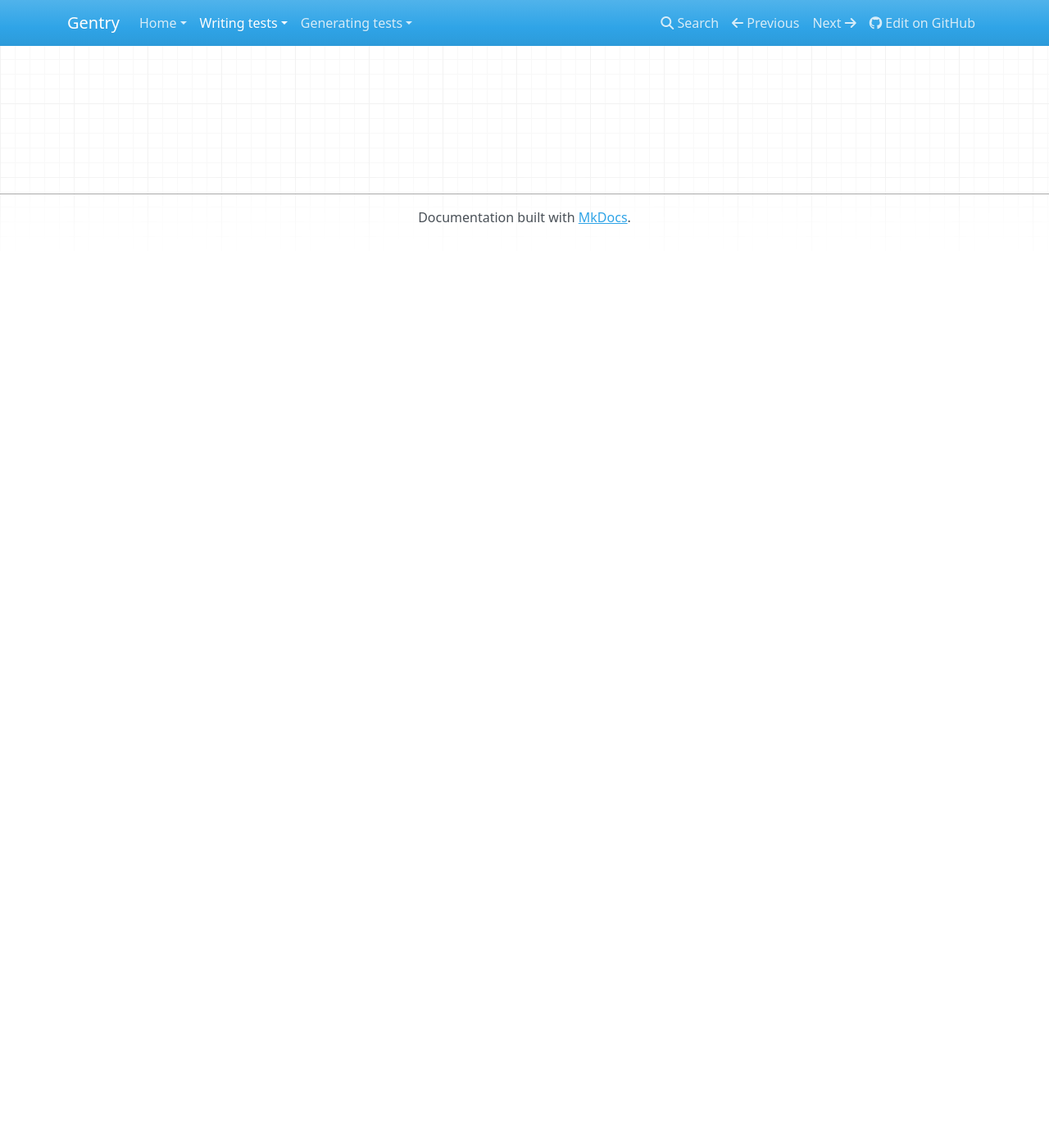
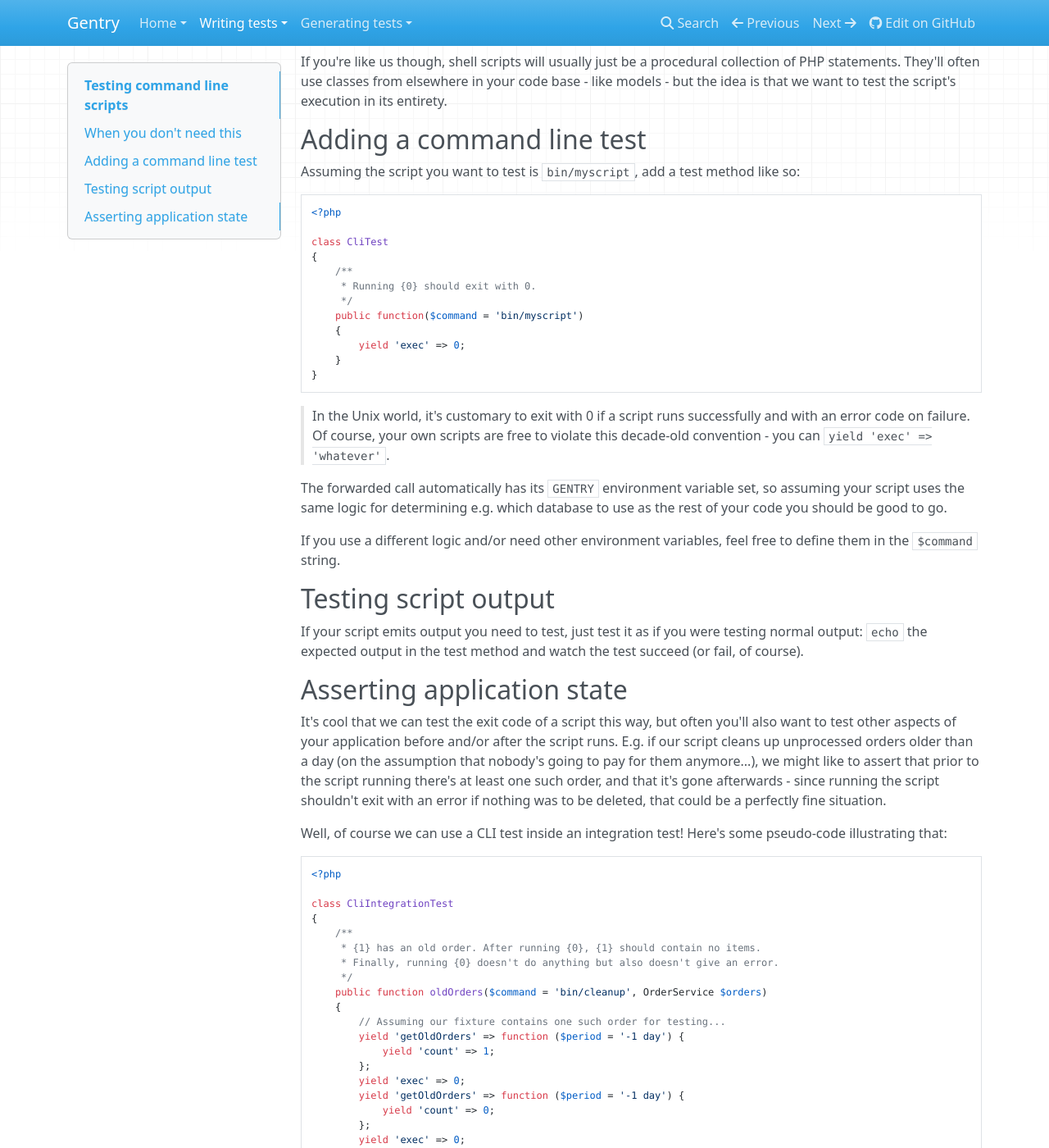
Before and after one commit to gentry-php/gentry, an MkDocs documentation site: the page built from docs/writing/cli.md, in a window 1280 px wide and 1400 px high, scrolled down 270 px. Shown: the whole window at 82% size. Built offline with MkDocs 1.6.1, drawn with Linux system fonts in a browser that asks for light colours; nearby versions of some CDN libraries; old or Windows-style settings are respelled for this version of MkDocs; before the commit the page ends 900 px from its top, so only the background shows below that; some of the changed text lies outside the part shown.

Commit message:
write cli docs

````diff
--- a/docs/writing/cli.md
+++ b/docs/writing/cli.md
@@ -1 +1,99 @@
 # Testing command line scripts
+More complex projects usually also contain one or more command line scripts.
+Wouldn't it be awesome if we can test those too? _Guess what:_ we can!
+
+## When you don't need this
+In certain frameworks (e.g. Laravel), commands are defined as objects extending
+a command class or such. If you're using one of those, you can probably simply
+inject the command class and test it normally (maybe defining some stuff like
+CLI parameters are arguments).
+
+If you're like us though, shell scripts will usually just be a procedural
+collection of PHP statements. They'll often use classes from elsewhere in your
+code base - like models - but the idea is that we want to test the script's
+execution in its entirety.
+
+## Adding a command line test
+Assuming the script you want to test is `bin/myscript`, add a test method like
+so:
+
+```php
+<?php
+
+class CliTest
+{
+    /**
+     * Running {0} should exit with 0.
+     */
+    public function($command = 'bin/myscript')
+    {
+        yield 'exec' => 0;
+    }
+}
+```
+
+> In the Unix world, it's customary to exit with 0 if a script runs
+> successfully and with an error code on failure. Of course, your own scripts
+> are free to violate this decade-old convention - you can `yield 'exec' =>
+> 'whatever'`.
+
+The forwarded call automatically has its `GENTRY` environment variable set, so
+assuming your script uses the same logic for determining e.g. which database to
+use as the rest of your code you should be good to go.
+
+If you use a different logic and/or need other environment variables, feel free
+to define them in the `$command` string.
+
+## Testing script output
+If your script emits output you need to test, just test it as if you were
+testing normal output: `echo` the expected output in the test method and watch
+the test succeed (or fail, of course).
+
+## Asserting application state
+It's cool that we can test the exit code of a script this way, but often you'll
+also want to test other aspects of your application before and/or after the
+script runs. E.g. if our script cleans up unprocessed orders older than a day
+(on the assumption that nobody's going to pay for them anymore...), we might
+like to assert that prior to the script running there's at least one such order,
+and that it's gone afterwards - since running the script shouldn't exit with an
+error if nothing was to be deleted, that could be a perfectly fine situation.
+
+Well, of course we can use a CLI test inside an integration test! Here's some
+pseudo-code illustrating that:
+
+```php
+<?php
+
+class CliIntegrationTest
+{
+    /**
+     * {1} has an old order. After running {0}, {1} should contain no items.
+     * Finally, running {0} doesn't do anything but also doesn't give an error.
+     */
+    public function oldOrders($command = 'bin/cleanup', OrderService $orders)
+    {
+        // Assuming our fixture contains one such order for testing...
+        yield 'getOldOrders' => function ($period = '-1 day') {
+            yield 'count' => 1;
+        };
+        yield 'exec' => 0;
+        yield 'getOldOrders' => function ($period = '-1 day') {
+            yield 'count' => 0;
+        };
+        yield 'exec' => 0;
+    }
+}
+```
+
+First, we assert that our test fixture indeed has an order older than a day (the
+workings of `OrderService::getOldOrders` aren't important, you can guess what
+its code would look like). It's important that the test fails if not, since
+otherwise we could never assert that the script really is working :)
+
+Second, we run our script and assert it finishes with no errors.
+
+Thirdly, we assert that after the script has run, `getOldOrders` no longer
+returns any items.
+
+Finally, we assert that running the script when it has nothing do also works
+without any errors.
````
